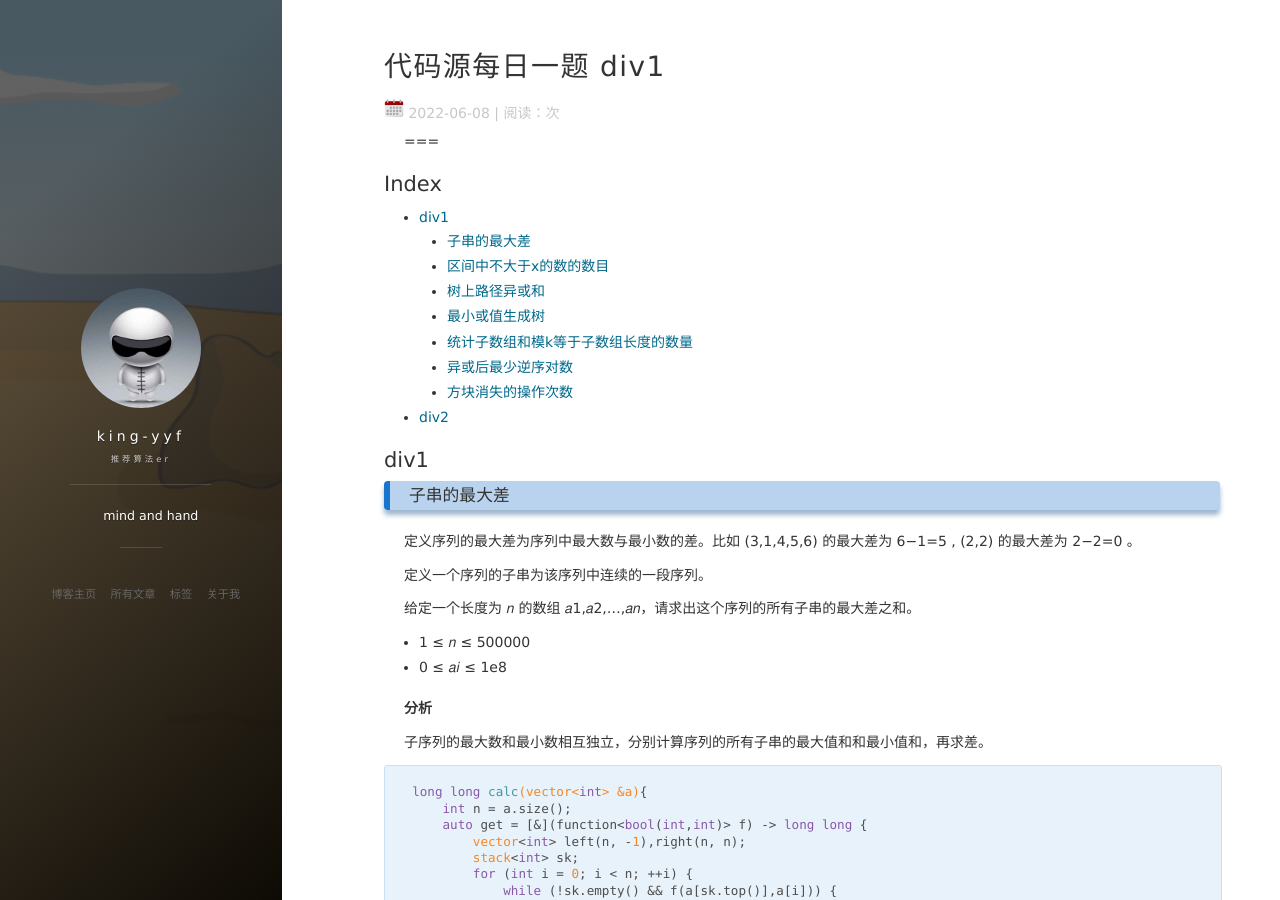
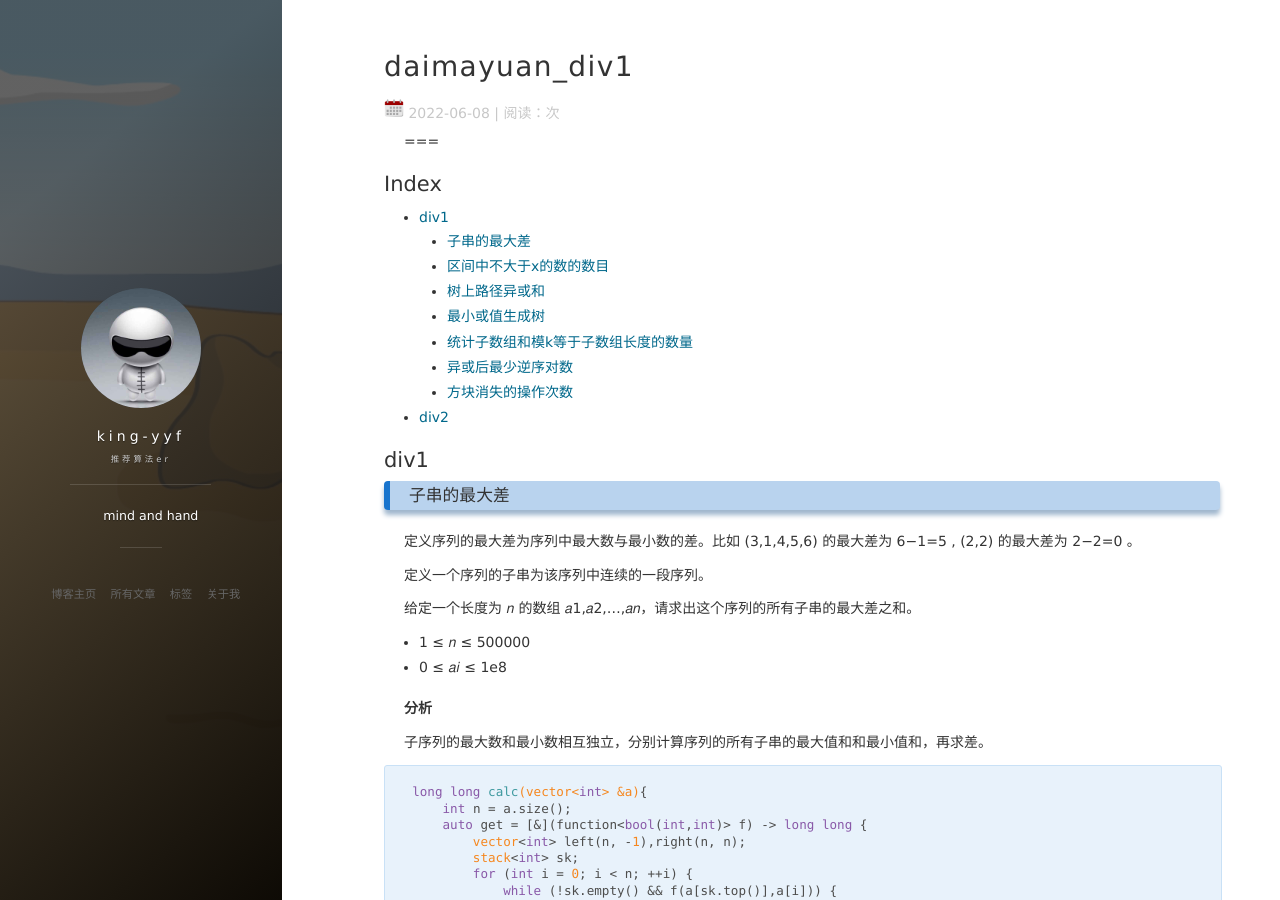
Before and after one commit to king-yyf/king-yyf.github.io, a Jekyll site: the page built from _posts/2022-06-08-daimayuan.md, in a window 1280 px wide and 900 px high. Built offline with Jekyll 4.4.1, drawn with Linux system fonts in a browser that asks for light colours; nearby versions of some CDN libraries; comment, search, counter and statistics services are not loaded.

Commit message:
add daimayuan

```diff
--- a/_posts/2022-06-08-daimayuan.md
+++ b/_posts/2022-06-08-daimayuan.md
@@ -1,6 +1,6 @@
 ---
 layout: post
-title: 代码源每日一题 div1
+title: daimayuan_div1
 date: 2022-06-08
 tags: 算法专题
 ---
```
